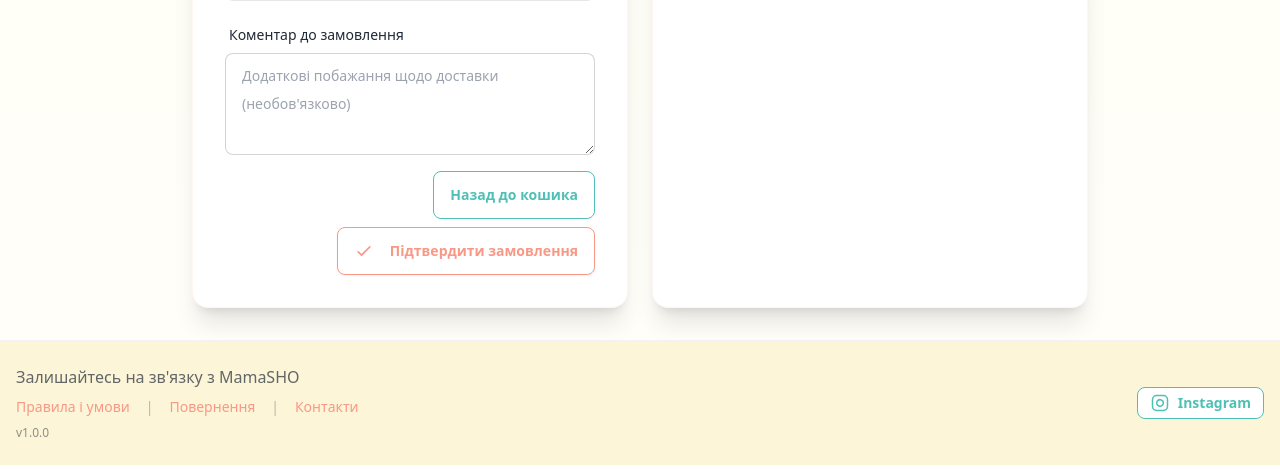
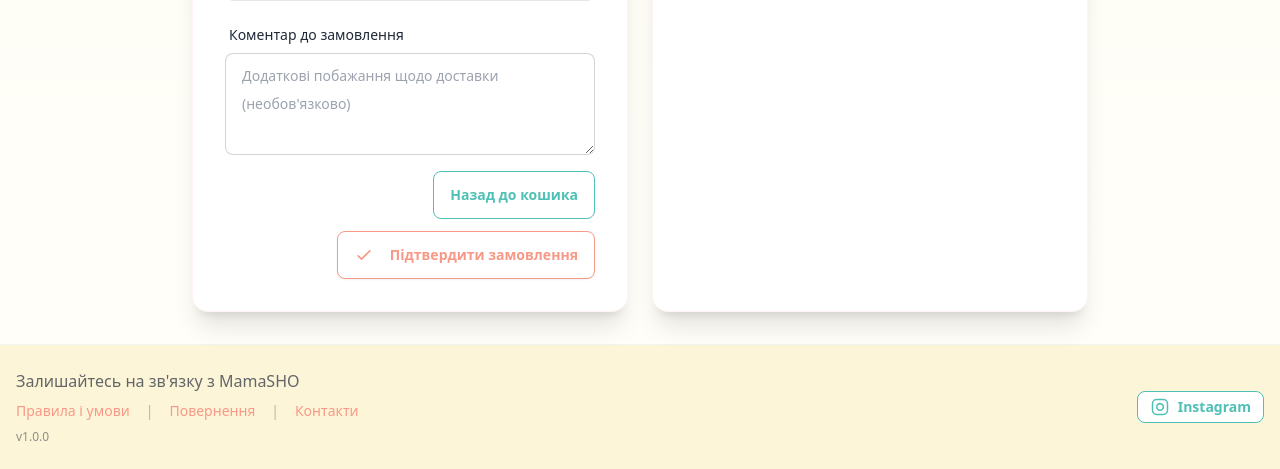
Before and after one commit to BohdanKuzik/MamaSHO, a Django app: template catalog/templates/catalog/order_create.html in a window 1280 px wide. Shown: the part 1143-1612 px from the top of the page. Run offline with Django 5.2, Linux system fonts and the light colour scheme; the template is opened without the code that fills it: values that come from a table or form of the project are taken from there, others are empty; some libraries are stand-ins or nearby versions.

Commit message:
fix button

```diff
--- a/catalog/templates/catalog/order_create.html
+++ b/catalog/templates/catalog/order_create.html
@@ -131,9 +131,9 @@
                             {% endif %}
                         </div>
 
-                        <div class="card-actions justify-end mt-4">
-                            <a href="{% url 'basket_detail' %}" class="btn btn-outline">Назад до кошика</a>
-                            <button type="submit" class="btn btn-primary">
+                        <div class="card-actions flex-col sm:flex-row justify-end gap-3 mt-4">
+                            <a href="{% url 'basket_detail' %}" class="btn btn-outline w-full sm:w-auto min-h-[48px] touch-manipulation">Назад до кошика</a>
+                            <button type="submit" class="btn btn-primary w-full sm:w-auto min-h-[48px] touch-manipulation" style="touch-action: manipulation;">
                                 <svg xmlns="http://www.w3.org/2000/svg" class="h-5 w-5 mr-2" fill="none" viewBox="0 0 24 24" stroke="currentColor">
                                     <path stroke-linecap="round" stroke-linejoin="round" stroke-width="2" d="M5 13l4 4L19 7" />
                                 </svg>
--- a/core/settings.py
+++ b/core/settings.py
@@ -30,7 +30,8 @@ load_dotenv()
 
 SECRET_KEY = os.getenv("SECRET_KEY", "django-insecure-your-secret-key-here")
 DEBUG = os.getenv("DEBUG", "True") == "True"
-ALLOWED_HOSTS = os.getenv("ALLOWED_HOSTS", "localhost,127.0.0.1").split(",")
+allowed_hosts_str = os.getenv("ALLOWED_HOSTS", "localhost,127.0.0.1,mamasho.store,www.mamasho.store,mamasho.onrender.com")
+ALLOWED_HOSTS = [host.strip() for host in allowed_hosts_str.split(",") if host.strip()]
 
 
 # Application definition
```
